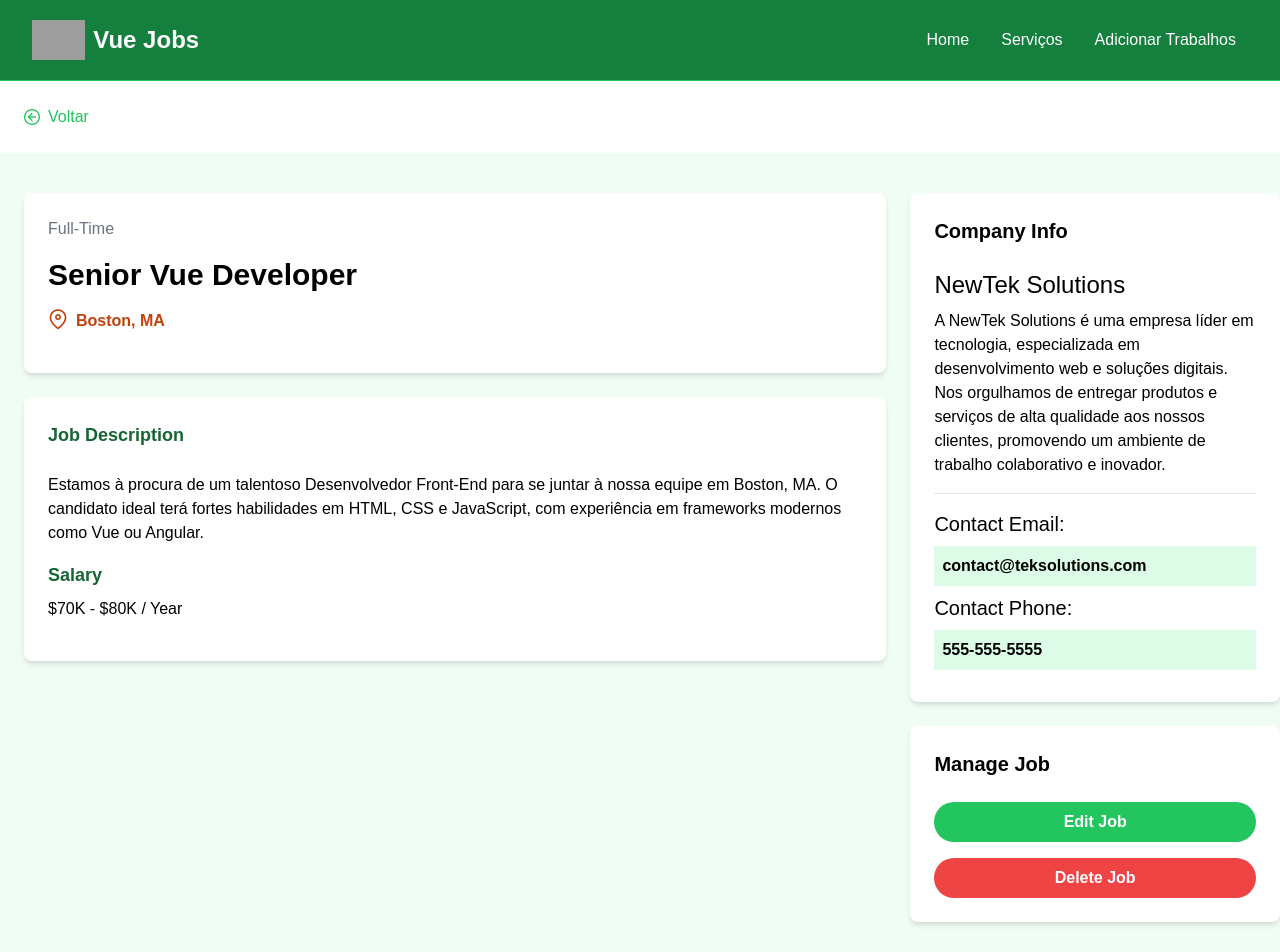
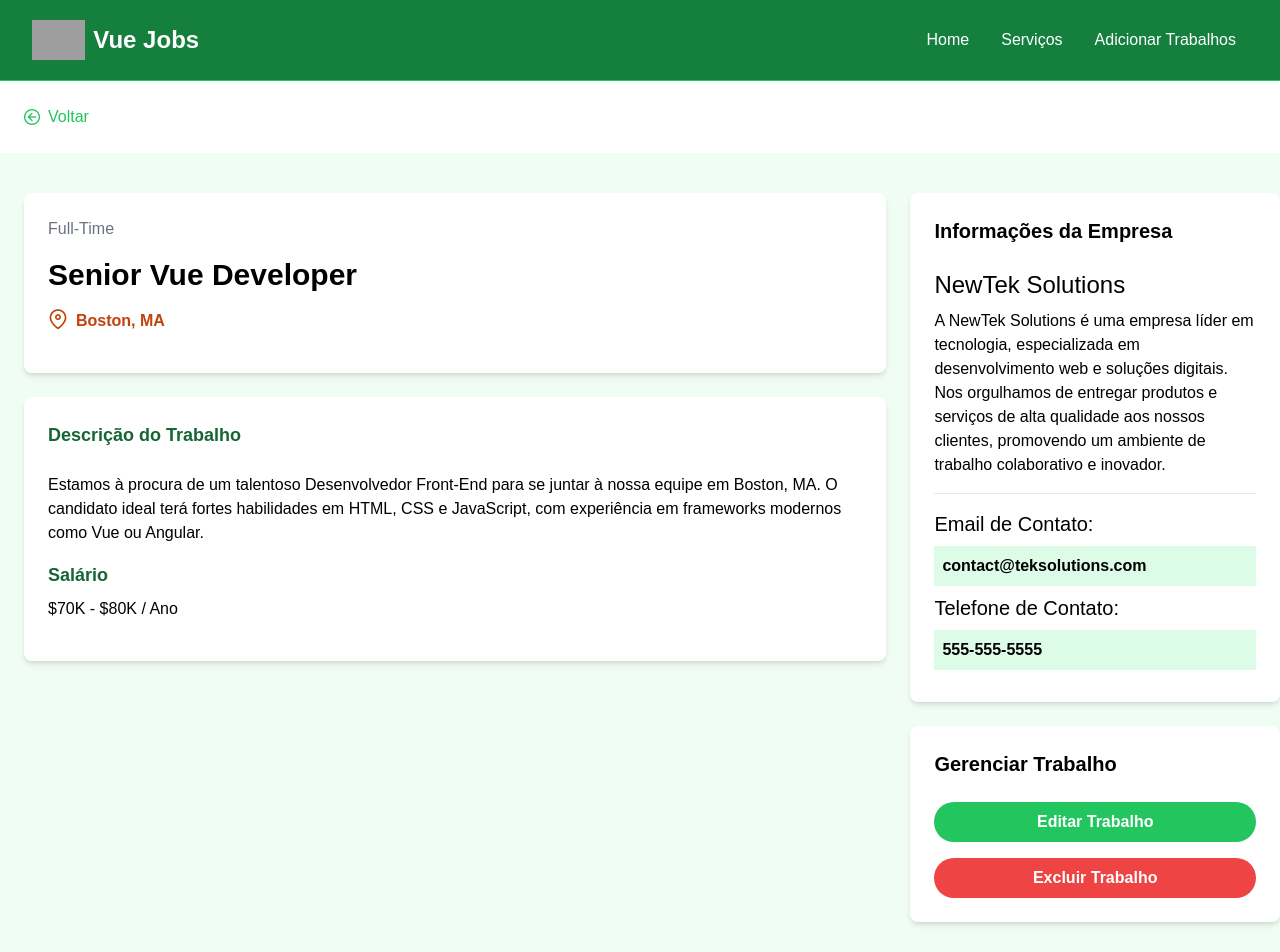
Before and after one commit to ThiagoHs1/vue, a Vue app in the folder vue-jobs/: page /job/1 in a window 1280 px wide. Shown: the top 952 px of the page. Built offline with nearby package versions, Linux system fonts and the light colour scheme; data requests are answered from the project's data file; grey boxes are pictures that could not be loaded.

Commit message:
Delete button funcionando

```diff
--- a/vue-jobs/src/jobs.json
+++ b/vue-jobs/src/jobs.json
@@ -83,20 +83,6 @@
         "contactEmail": "contact@ipsumlorem.com",
         "contactPhone": "555-555-5555"
       }
-    },
-    {
-      "id": "23da",
-      "title": "ds",
-      "type": "Full-Time",
-      "location": "dsds",
-      "description": "dsdsds",
-      "salary": "$50 - 60K",
-      "company": {
-        "name": "dsds",
-        "description": "dsds",
-        "contactEmail": "dsds@dsds.com",
-        "contactPhone": "dsds"
-      }
     }
   ]
 }
--- a/vue-jobs/src/views/JobView.vue
+++ b/vue-jobs/src/views/JobView.vue
@@ -4,6 +4,13 @@ import axios from 'axios';
 import BackButton from '@/components/BackButton.vue';
 import { reactive, onMounted } from 'vue';
 import { useRoute, RouterLink } from 'vue-router';
+import {  useRouter } from 'vue-router';
+
+import { useToast } from 'vue-toastification';
+
+const router = useRouter();
+const toast = useToast();
+
 
 const route = useRoute();
 
@@ -24,8 +31,18 @@ onMounted(async () => {
     state.isLoading = false;
   }
 });
+
+const deleteJob = async () => {
+  try {
+    await axios.delete(`/api/jobs/${jobId}`);
+    toast.success('Job Deleted Successfully');
+    router.push('/jobs');
+  } catch (error) {
+    console.error('Error deleting job:', error);
+    toast.error('Failed to delete job');
+  }
+};
 </script>
-
 <template>
   <BackButton />
  <section v-if="!state.isLoading" class="bg-green-50">
@@ -47,24 +64,24 @@ onMounted(async () => {
 
          <div class="bg-white p-6 rounded-lg shadow-md mt-6">
            <h3 class="text-green-800 text-lg font-bold mb-6">
-              Job Description
+             Descrição do Trabalho
            </h3>
 
            <p class="mb-4">
              {{ state.job.description }}
            </p>
 
-            <h3 class="text-green-800 text-lg font-bold mb-2">Salary</h3>
+           <h3 class="text-green-800 text-lg font-bold mb-2">Salário</h3>
 
-            <p class="mb-4">{{ state.job.salary }} / Year</p>
+           <p class="mb-4">{{ state.job.salary }} / Ano</p>
          </div>
        </main>
 
-        <!-- Sidebar -->
+       <!-- Barra Lateral -->
        <aside>
-          <!-- Company Info -->
+         <!-- Informações da Empresa -->
          <div class="bg-white p-6 rounded-lg shadow-md">
-            <h3 class="text-xl font-bold mb-6">Company Info</h3>
+           <h3 class="text-xl font-bold mb-6">Informações da Empresa</h3>
 
            <h2 class="text-2xl">NewTek Solutions</h2>
 
@@ -74,31 +91,31 @@ onMounted(async () => {
 
            <hr class="my-4" />
 
-            <h3 class="text-xl">Contact Email:</h3>
+           <h3 class="text-xl">Email de Contato:</h3>
 
            <p class="my-2 bg-green-100 p-2 font-bold">
              {{ state.job.company.contactEmail }}
            </p>
 
-            <h3 class="text-xl">Contact Phone:</h3>
+           <h3 class="text-xl">Telefone de Contato:</h3>
 
            <p class="my-2 bg-green-100 p-2 font-bold">
              {{ state.job.company.contactPhone }}
            </p>
          </div>
 
-          <!-- Manage -->
+         <!-- Gerenciar -->
          <div class="bg-white p-6 rounded-lg shadow-md mt-6">
-            <h3 class="text-xl font-bold mb-6">Manage Job</h3>
+           <h3 class="text-xl font-bold mb-6">Gerenciar Trabalho</h3>
            <RouterLink
              :to="'/jobs/edit/' + state.job.id"
              class="bg-green-500 hover:bg-green-600 text-white text-center font-bold py-2 px-4 rounded-full w-full focus:outline-none focus:shadow-outline mt-4 block"
-              >Edit Job</RouterLink
+             >Editar Trabalho</RouterLink
            >
-            <button
+             <button @click="deleteJob"
              class="bg-red-500 hover:bg-red-600 text-white font-bold py-2 px-4 rounded-full w-full focus:outline-none focus:shadow-outline mt-4 block"
            >
-              Delete Job
+             Excluir Trabalho
            </button>
          </div>
        </aside>
@@ -106,7 +123,7 @@ onMounted(async () => {
    </div>
  </section>
 
-  <!-- Loading State -->
+ <!-- Estado de Carregamento -->
  <div v-else class="text-center text-gray-500 py-6">
    <PulseLoader />
  </div>
```
Lines whose indentation alone changed are shown as unchanged.
